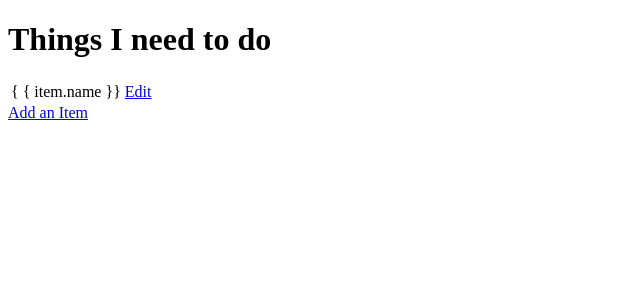
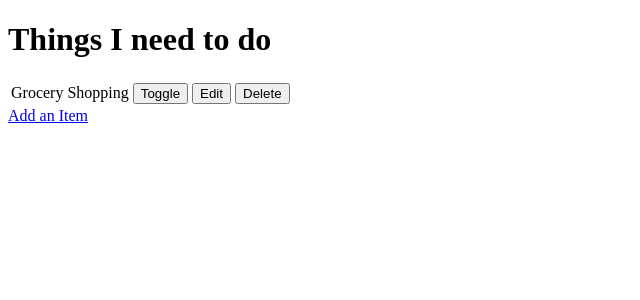
Before and after one commit to 2ndborn/micah-todo, a Django app: page / in a window 1280 px wide. Shown: the top 300 px of the page, without its empty margins (0-640 px from the left). Run offline with Django 3.2, Linux system fonts and the light colour scheme; data comes from the database, SQL or seed files in the repository.

Commit message:
Added del and toogle features

```diff
--- a/django_todo/urls.py
+++ b/django_todo/urls.py
@@ -22,4 +22,5 @@ urlpatterns = [
     path('', get_todo_list, name='get_todo_list'),
     path('add', add_item, name='add'),
     path('edit/<item_id>', edit_item, name='edit'),
+    path('toggle/<item_id>', edit_item, name='edit'),
 ]
--- a/todo/templates/todo/todo_list.html
+++ b/todo/templates/todo/todo_list.html
@@ -15,12 +15,21 @@
                 {% if item.done %}
                     <td><strike>{{ item.name }}</strike></td>
                 {% else %}
-                    <td>{
-    { item.name }}</td>
+                    <td>{{ item.name }}</td>
                 {% endif %}
                 <td>
+                    <a href="/toggle/{{ item.id }}">
+                        <button>Toggle</button>
+                    </a>
+                </td>
+                <td>
                     <a href="/edit/{{ item.id }}">
-                        Edit
+                       <button>Edit</button>
+                    </a>
+                </td>
+                <td>
+                    <a href="/delete/{{ item.id }}">
+                        <button>Delete</button>
                     </a>
                 </td>
             </tr>
--- a/todo/views.py
+++ b/todo/views.py
@@ -43,3 +43,16 @@ def edit_item(request, item_id):
     }
 
     return render(request, 'todo/edit_item.html', context)
+
+
+def toggle_item(request, item_id):
+    item = get_object_or_404(Item, id=item_id)
+    item.done = not item.done
+    item.save()
+    return redirect('get_todo_list')
+
+
+def delete_item(request, item_id):
+    item = get_object_or_404(Item, id=item_id)
+    item.delete()
+    return redirect('get_todo_list')
```
